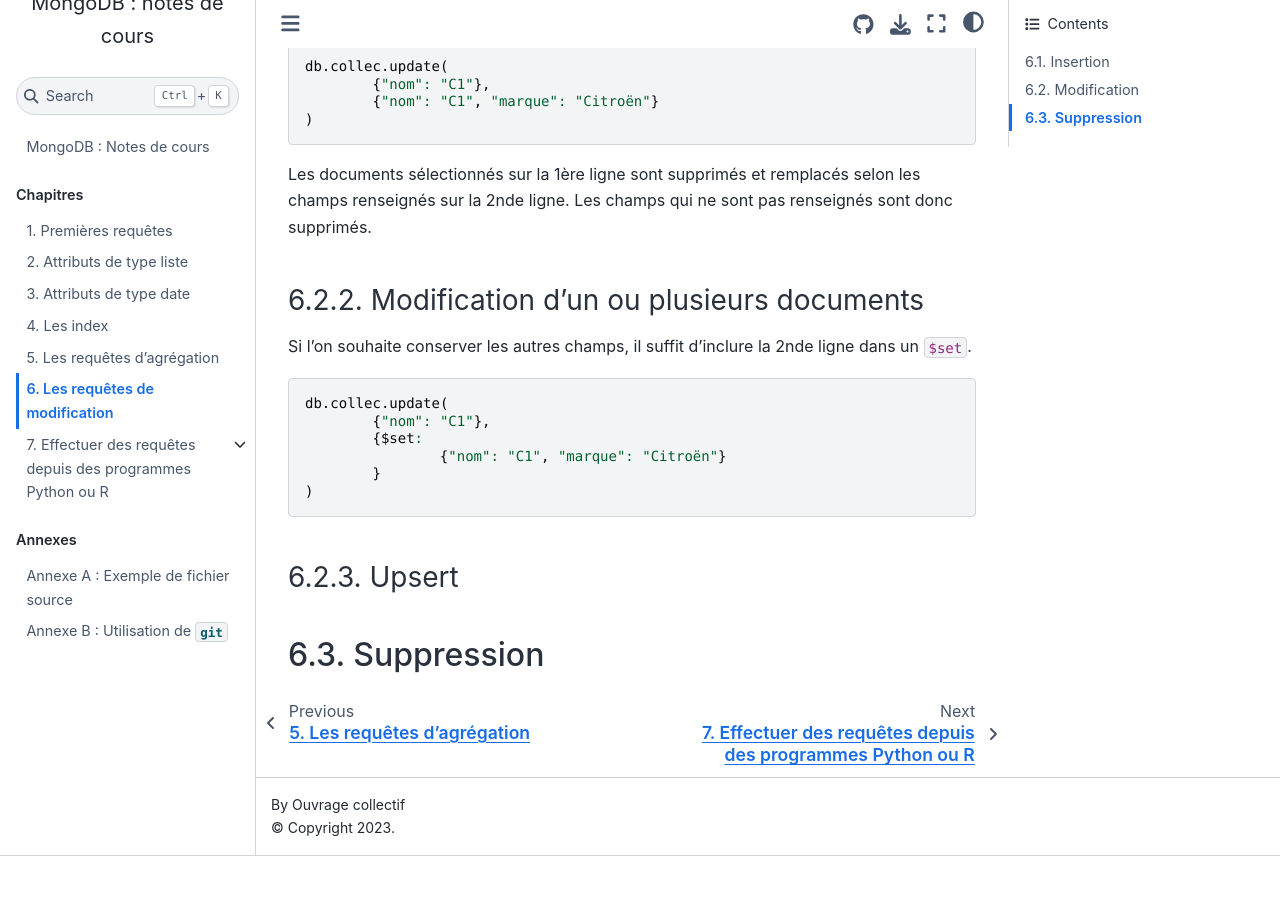
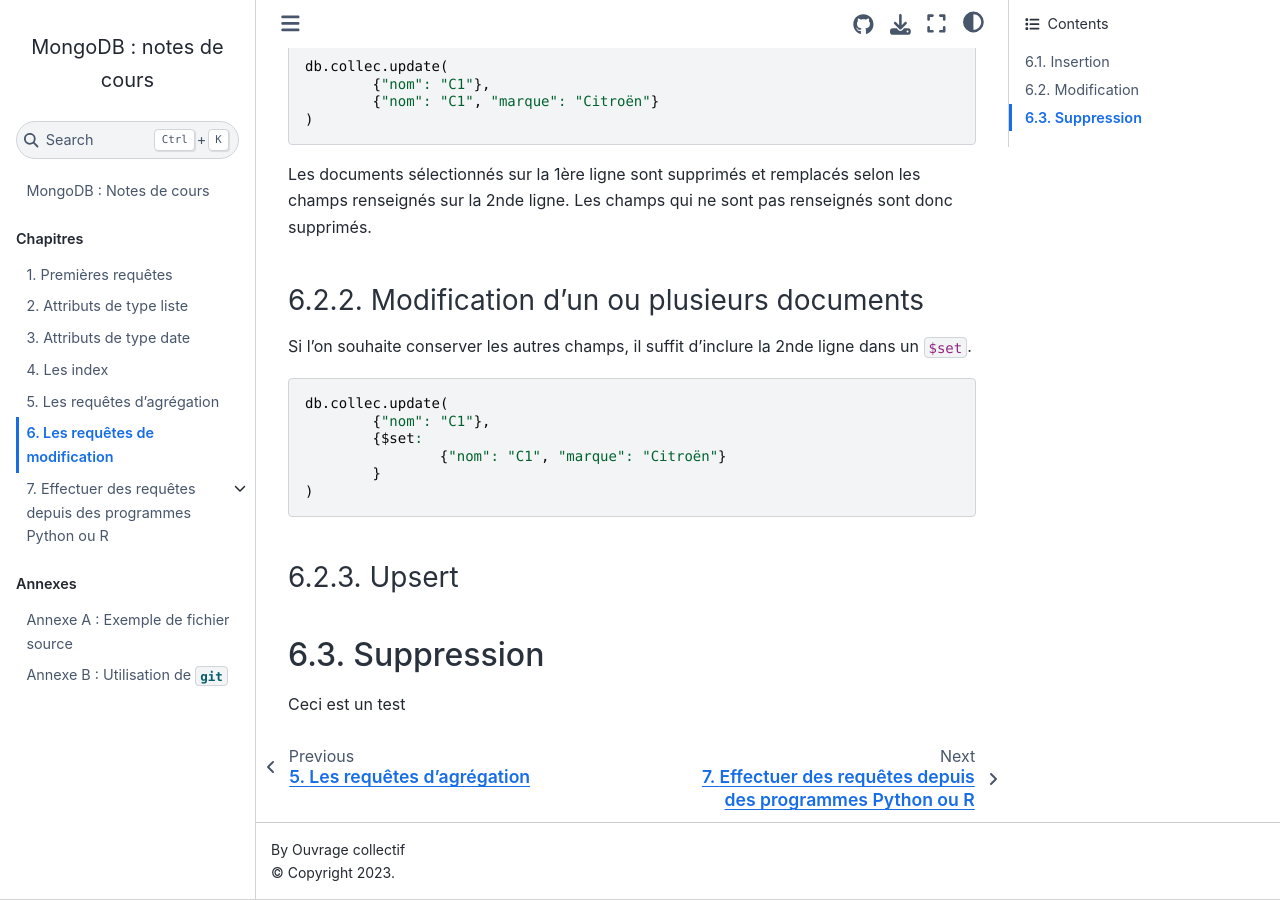
Before and after one commit to rtavenar/mongo_book, a Jupyter Book: the page built from content/06_modif.md, in a window 1280 px wide and 900 px high, scrolled down 740 px. Built offline with Jupyter Book 1.0.4 settings and Sphinx 7.4.7 and the Sphinx Book theme 1.1.4, drawn with Linux system fonts in a browser that asks for light colours; before the commit the page ends 1596 px from its top, so only the background shows below that.

Commit message:
Update 06_modif.md

```diff
--- a/content/06_modif.md
+++ b/content/06_modif.md
@@ -58,3 +58,5 @@ db.collec.update(
 ### Upsert
 
 ## Suppression
+
+Ceci est un test
```
